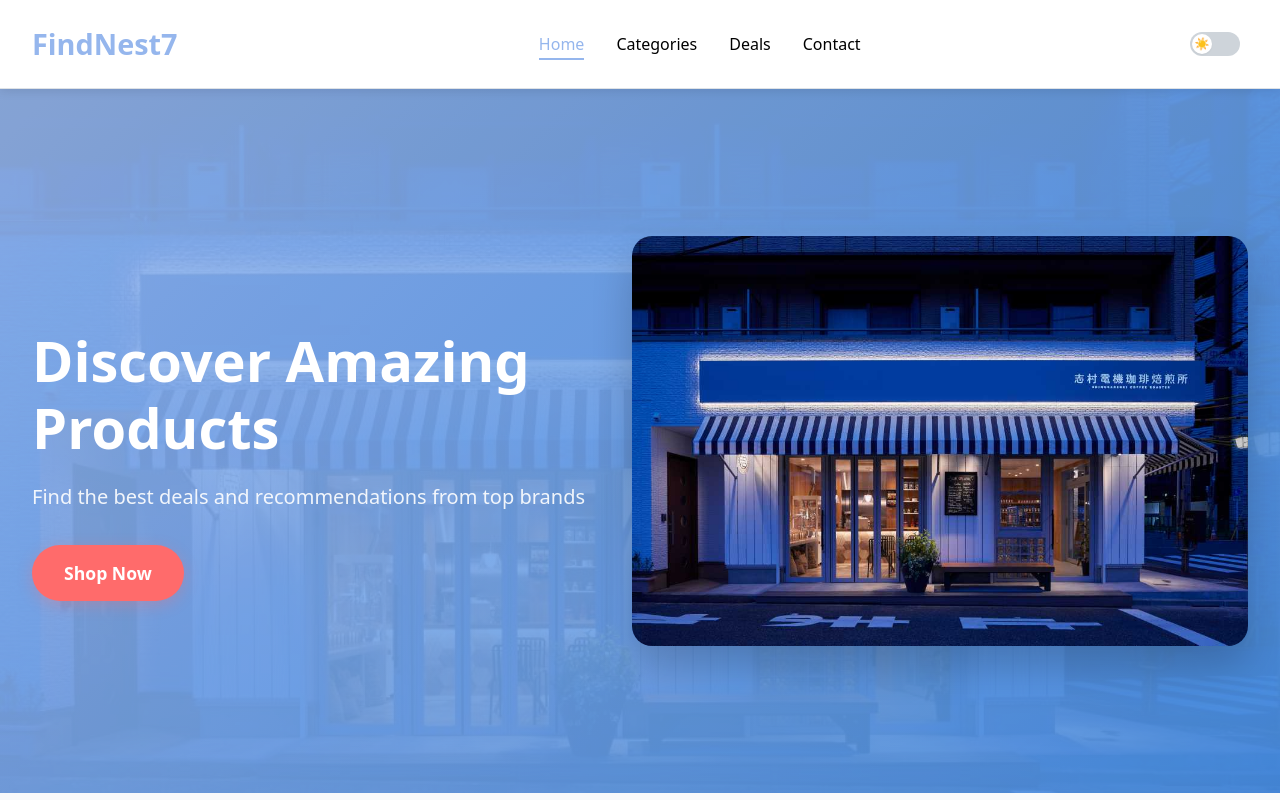
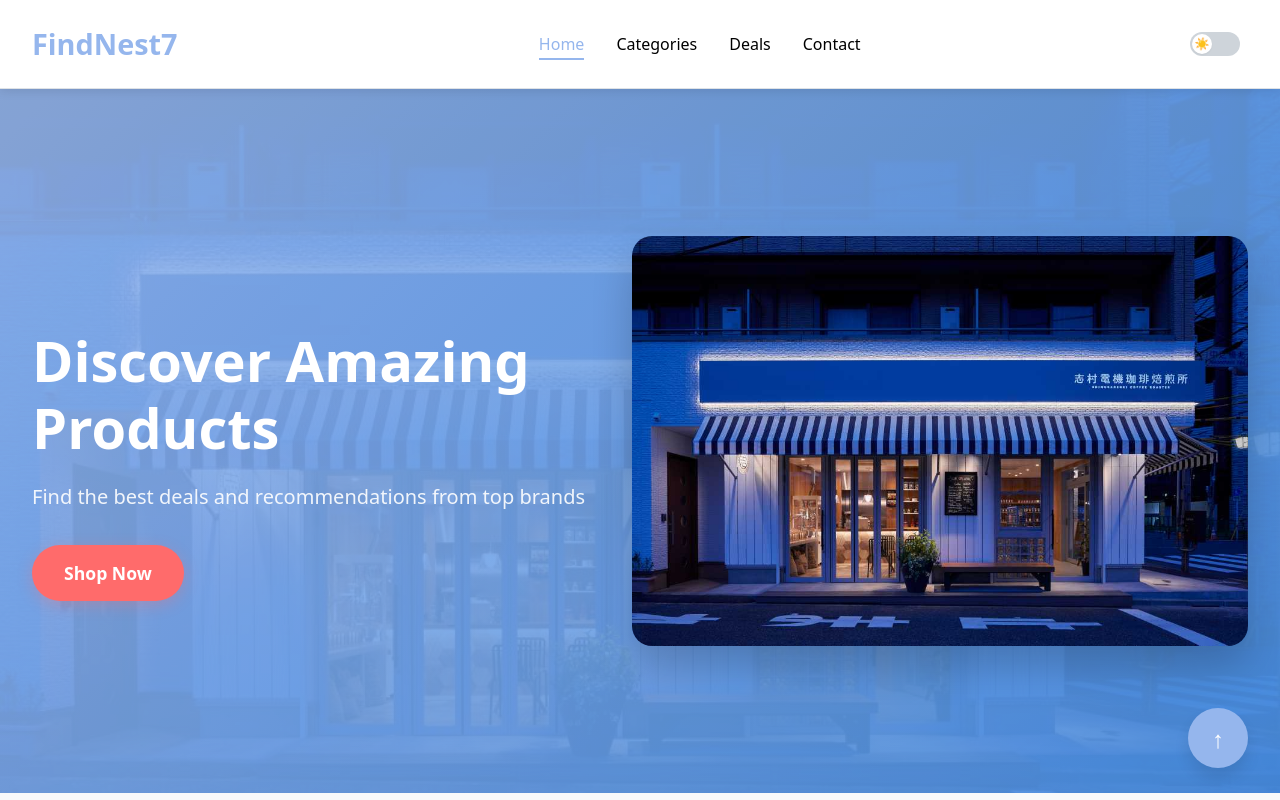
Before and after one commit to YoussefGad97/FindNest7, a React (Vite) app: page / in a window 1280 px wide. Shown: the top 800 px of the page. Built offline with nearby package versions, Linux system fonts and the light colour scheme.

Commit message:
added back to the top button

```diff
--- a/src/App.tsx
+++ b/src/App.tsx
@@ -7,6 +7,7 @@ import Deals from './pages/Deals';
 import Contact from './pages/Contact';
 import Navbar from './components/Navbar';
 import Footer from './components/Footer';
+import BackToTop from './components/BackToTop';
 import './App.css';
 
 // Component to handle animations that needs location context
@@ -104,6 +105,7 @@ function App() {
             <Router>
                 <AppContent />
             </Router>
+            <BackToTop />
         </ThemeProvider>
     );
 }
--- a/src/components/BackToTop.module.scss
+++ b/src/components/BackToTop.module.scss
@@ -1,4 +1,4 @@
-.back-to-top {
+.backToTop {
   position: fixed;
   bottom: 2rem;
   right: 2rem;
@@ -13,7 +13,7 @@
   font-weight: bold;
   box-shadow: var(--shadow-lg);
   transition: all var(--transition-normal);
-  z-index: 1000;
+  z-index: 9999;
   display: flex;
   align-items: center;
   justify-content: center;
--- a/src/components/BackToTop.tsx
+++ b/src/components/BackToTop.tsx
@@ -1,5 +1,5 @@
 import React from 'react';
-import './BackToTop.module.scss';
+import styles from './BackToTop.module.scss';
 
 const BackToTop: React.FC = () => {
     const scrollToTop = () => {
@@ -11,7 +11,7 @@ const BackToTop: React.FC = () => {
 
     return (
         <button
-            className="back-to-top"
+            className={styles.backToTop}
             onClick={scrollToTop}
             aria-label="Back to top"
         >
```
